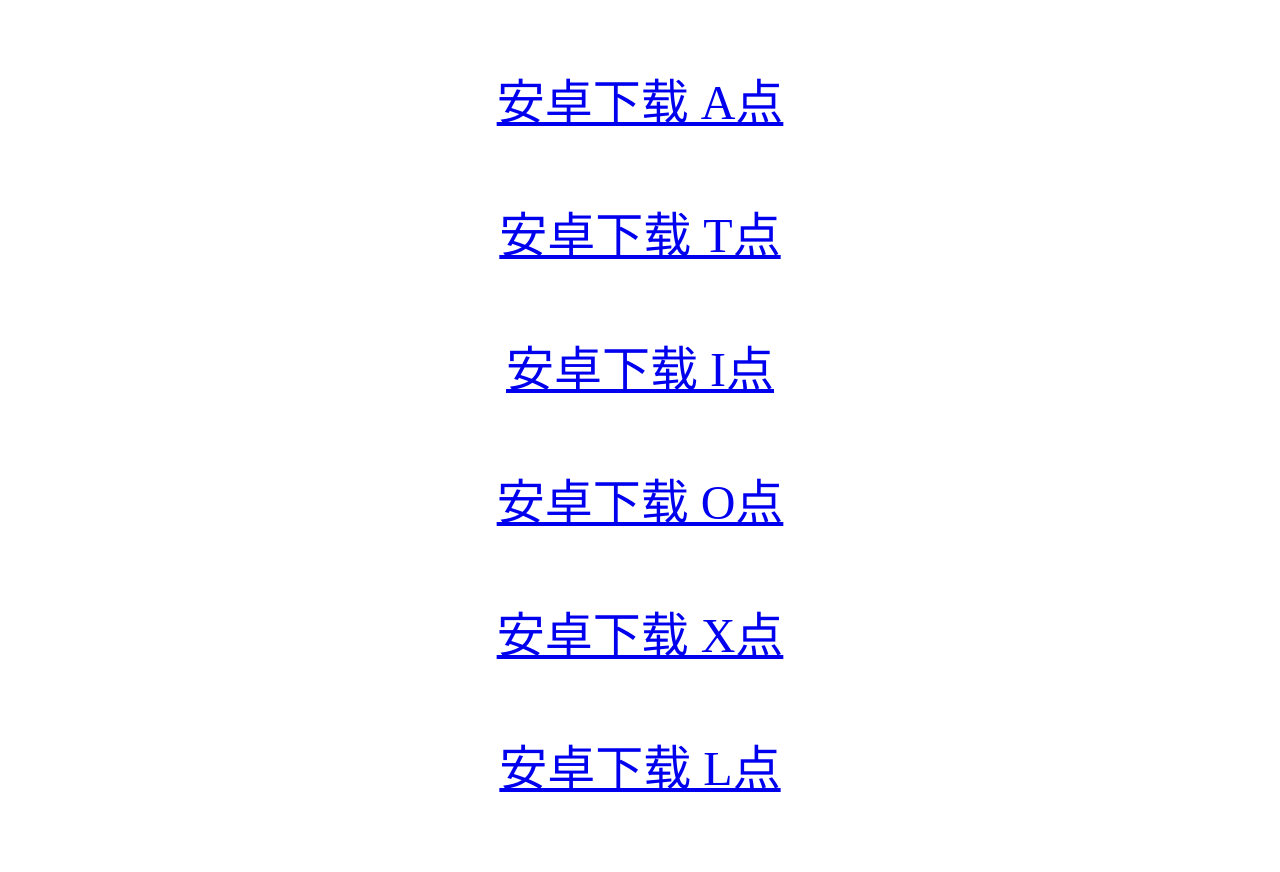
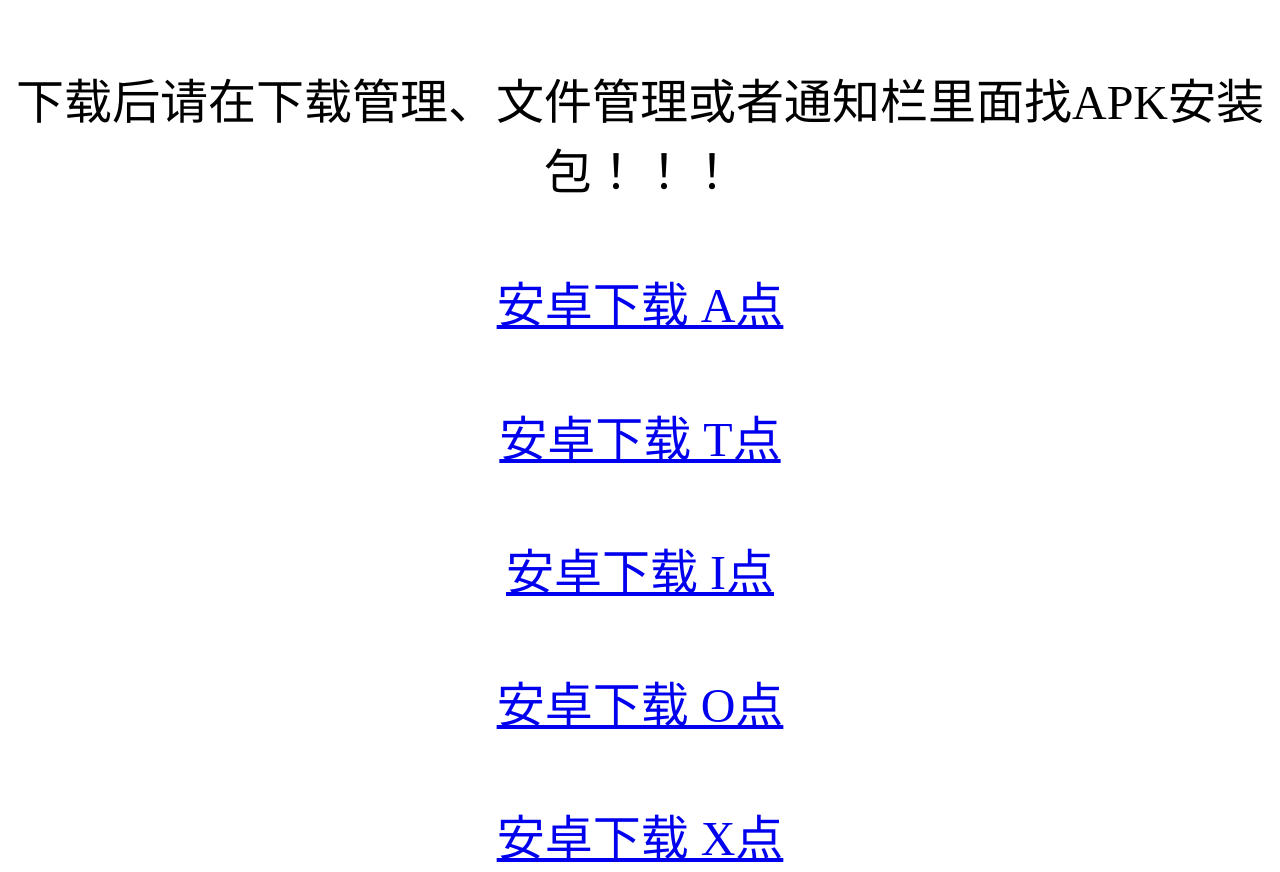
Before and after one commit to okxzapp/app, a plain HTML site: page download.html in a window 1280 px wide. Shown: the top 872 px of the page. Before the commit the page ends 807 px from the top, so only its background shows below. Drawn offline with Linux system fonts and the light colour scheme.

Commit message:
Update download.html

```diff
--- a/download.html
+++ b/download.html
@@ -73,7 +73,9 @@
 	<body>
 		<div id="app">
 			<div class="download">
-
+				<div class="title">
+				<a>下载后请在下载管理、文件管理或者通知栏里面找APK安装包！！！</a>
+				</div>
 				<div class="title">
 				<a href="https://3g.lenovomm.com/w3g/yydownload/com.okyuanwei.app/17071" target="_blank">安卓下载 A点</a>
 				</div>
```
